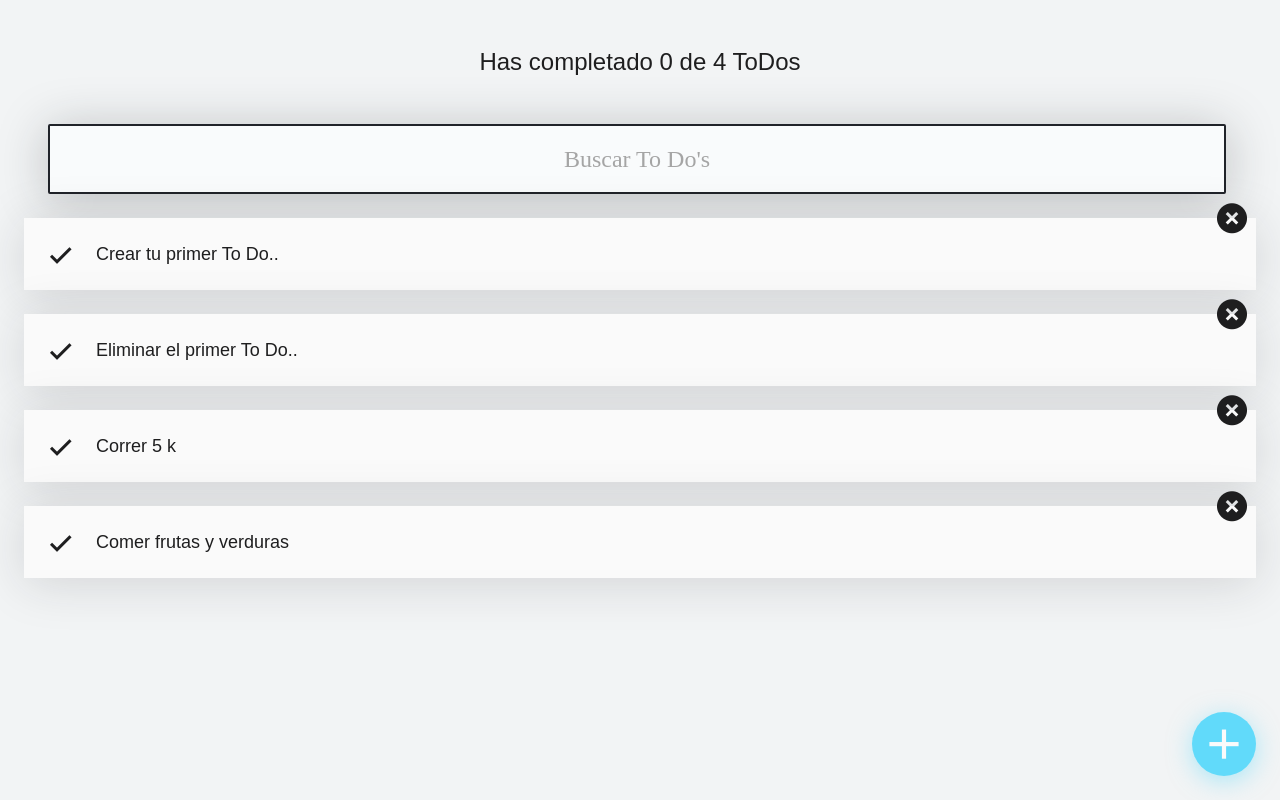
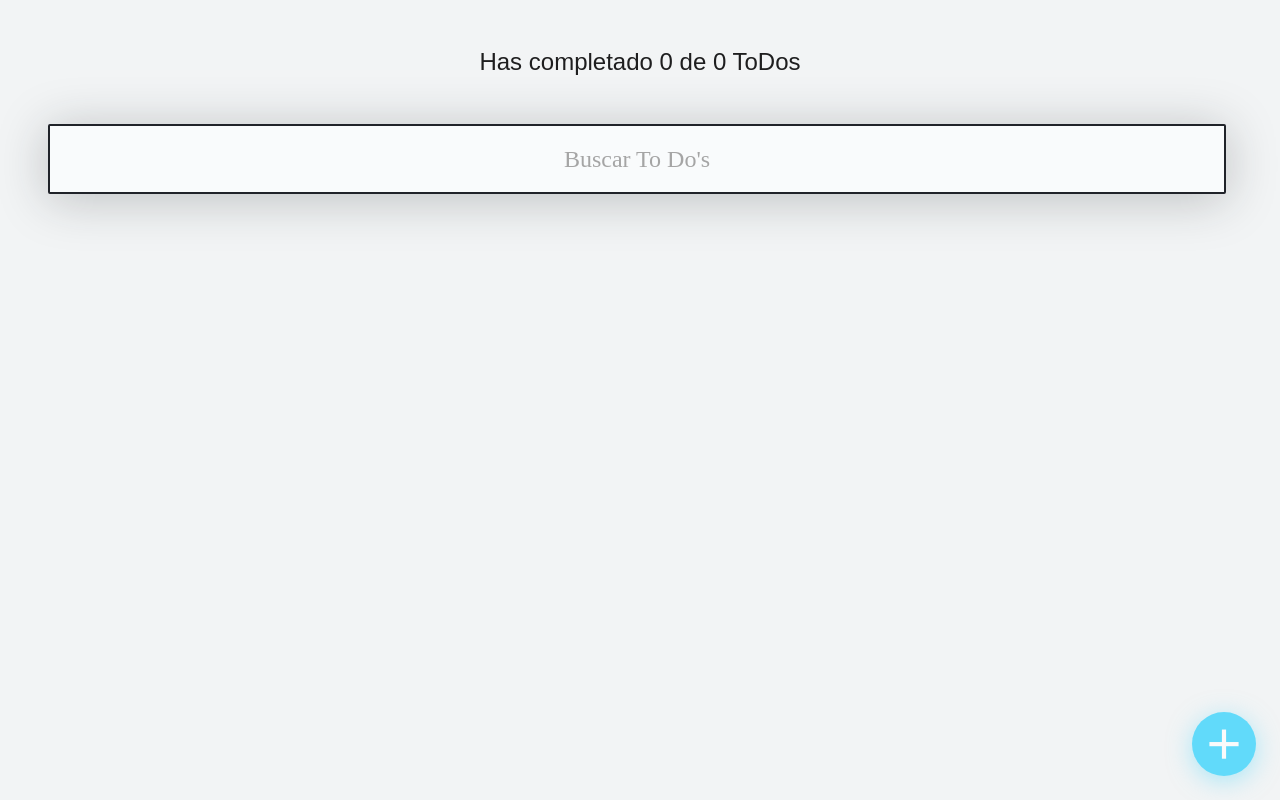
Before and after one commit to aramxD/react-todoapp, a React (Create React App) app: page / in a window 1280 px wide. Built offline with nearby package versions, Linux system fonts and the light colour scheme.

Commit message:
localStorage configuradad

```diff
--- a/src/App.js
+++ b/src/App.js
@@ -6,15 +6,40 @@
 import { TodoItem } from './components/TodoItem';
 // import './App.css';
 
-const todosDefault = [
-  { text: 'Crear tu primer To Do..', completed: false },
-  { text: 'Eliminar el primer To Do..', completed: false },
-  { text: 'Correr 5 k', completed: false },
-  { text: 'Comer frutas y verduras', completed: false }]
+// const todosDefault = [
+//   { text: 'Crear tu primer To Do..', completed: false },
+//   { text: 'Eliminar el primer To Do..', completed: false },
+//   { text: 'Correr 5 k', completed: false },
+//   { text: 'Comer frutas y verduras', completed: false }]
 
 
+function useLocalStorage(itemName, initialValue){
+  const localStorageItem = localStorage.getItem(itemName);
+  let parsedItem;
+
+  if(!localStorageItem){
+    localStorage.setItem(itemName, JSON.stringify(initialValue));
+    parsedItem = initialValue;
+  }else{
+    parsedItem = JSON.parse(localStorageItem)
+  }
+
+  const [item, setItem] = React.useState(parsedItem)
+
+
+  //Aqui va la logica para conectar localStorage al save / delete
+  const saveItem = (newItem) =>{
+    const stringifiedItem = JSON.stringify(newItem)
+    localStorage.setItem(itemName, stringifiedItem)
+    setItem(newItem)
+  }
+  return [
+    item, saveItem
+  ]
+}
+
 function App() {
-  const [todos, setTodos] = React.useState(todosDefault)
+  const [todos, saveTodos] = useLocalStorage('TODOS_V1', [])
   const [searchValue, setSearchValue] = React.useState('')
 
   //funcion para contar los elementos completados
@@ -35,6 +60,8 @@
   }
 
 
+
+
   //Aqui va la logica para el boton de completado
   const completeTodo = (text) =>{
     const todoIndex = todos.findIndex(todo => todo.text === text); //Identifica el index del elemento a completar
@@ -44,7 +71,7 @@
     }else{
       newTodos[todoIndex].completed = true // Cambia la variable completed a true
     }
-    setTodos(newTodos) //envio nuevi listado de todos
+    saveTodos(newTodos) //envio nuevi listado de todos
   }
 
     //Aqui va la logica para el boton de completado
@@ -53,7 +80,7 @@
       const newTodos = [...todos] //Crea una nueva variable con todos los To Do's
       newTodos.splice(todoIndex, 1)// Elimina el elemento
 
-      setTodos(newTodos) //envio nuevi listado de todos
+      saveTodos(newTodos) //envio nuevi listado de todos
     }
 
 
```
